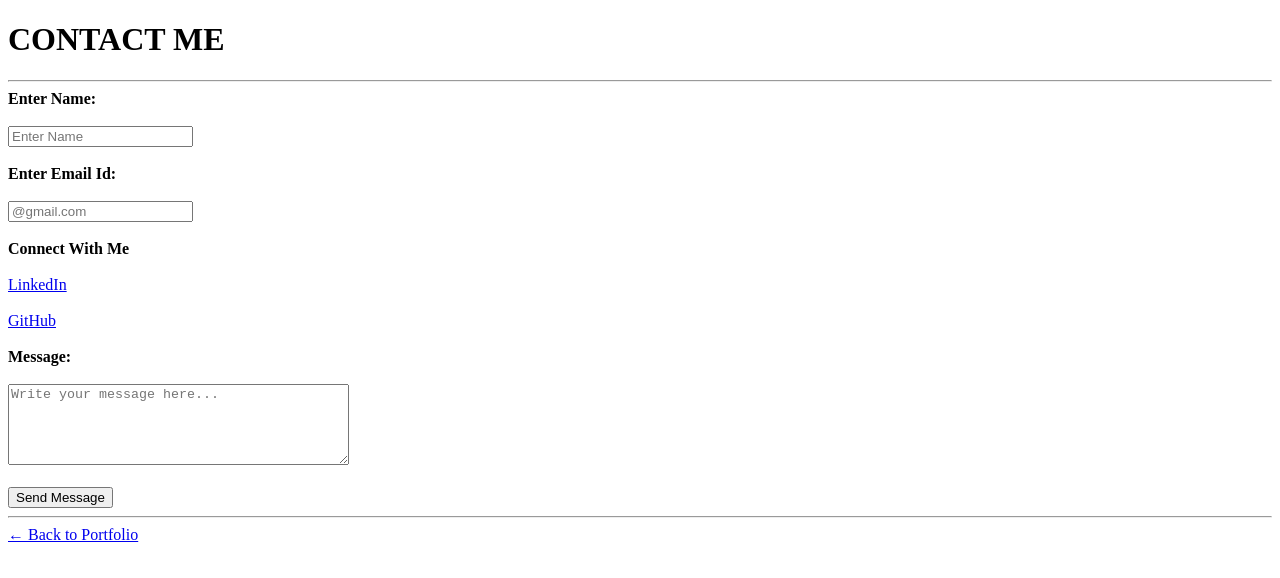
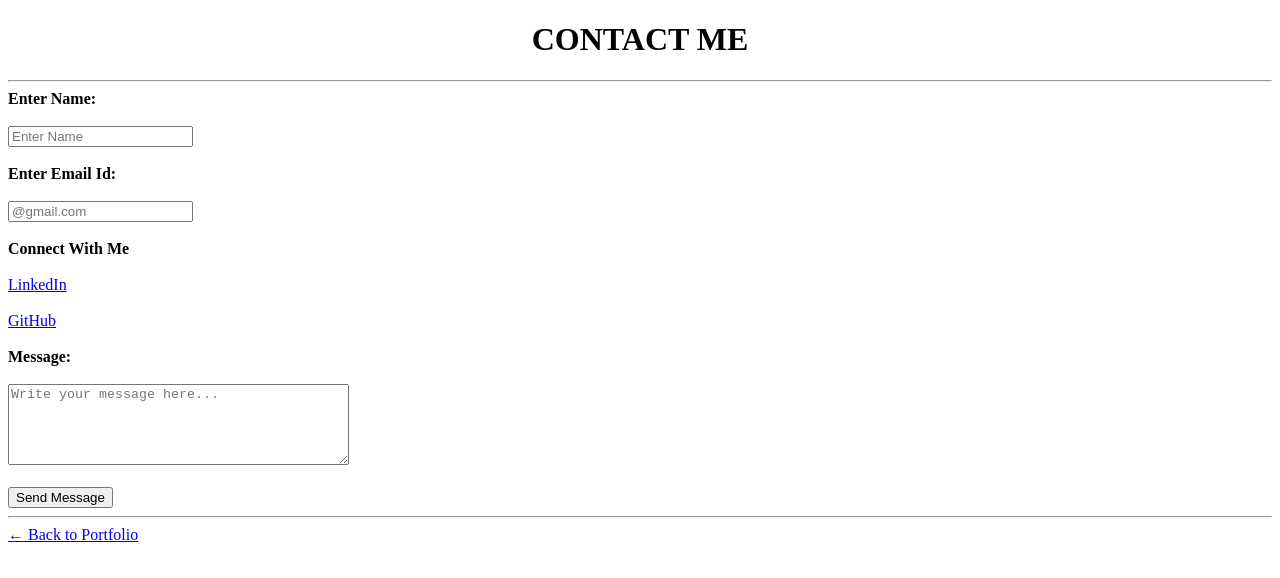
Before and after one commit to Pavani1565/MY_PORTFOLIO, a plain HTML site: page contact_me.html in a window 1280 px wide. Drawn offline with Linux system fonts and the light colour scheme.

Commit message:
Center the 'CONTACT ME' heading

```diff
--- a/contact_me.html
+++ b/contact_me.html
@@ -6,7 +6,8 @@
     <title>Contact | Pavani Portfolio</title>
 </head>
 <body>
-    <h1>CONTACT ME</h1>
+    <center>
+    <h1>CONTACT ME</h1></center>
     <hr>
     <form action = "/action.php">
         <label for="name"><b>Enter Name:</b></label><br><br>
```
